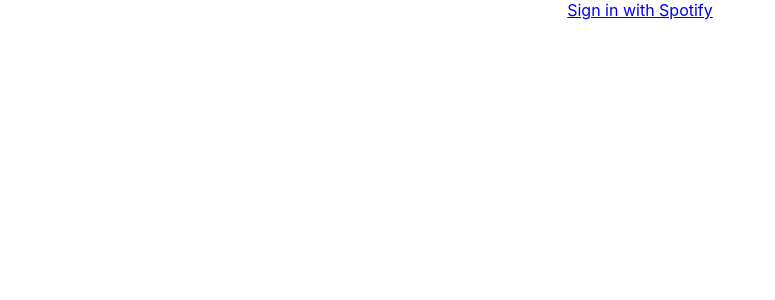
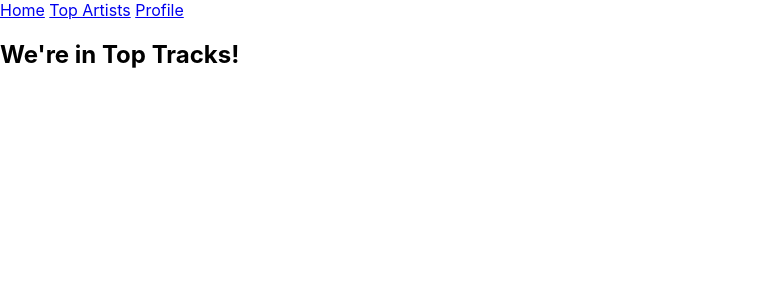
Before and after one commit to jasonbasuil/TuneTest, a React (Create React App) app: page /top-artists in a window 1280 px wide. Shown: the top 300 px of the page, without its empty margins (0-775 px from the left). Built offline with nearby package versions, Linux system fonts and the light colour scheme.

Commit message:
Added Router, Route, and Navlink to App.js.

```diff
--- a/package.json
+++ b/package.json
@@ -5,6 +5,7 @@
   "dependencies": {
     "react": "^16.8.6",
     "react-dom": "^16.8.6",
+    "react-router-dom": "^5.0.0",
     "react-scripts": "3.0.0"
   },
   "scripts": {
--- a/src/App.js
+++ b/src/App.js
@@ -1,15 +1,37 @@
-import React from 'react';
-import logo from './logo.svg';
-import './App.css';
+import React, {Component} from 'react';
+// import logo from './logo.svg';
+// import './App.css';
+
+import { BrowserRouter as Router, Route, NavLink } from 'react-router-dom';
 
 import Login from './containers/LoginView/Login.js'
+import TopArtists from './components/TopArtists.js'
+import Profile from './components/Profile.js'
 
-function App() {
-  return (
-    <div className="App">
-      <Login />
-    </div>
+
+class App extends Component {
+
+  render() {
+    return (
+      <div className="App">
+        <Router>
+          <div>
+            <div>
+                <NavLink activeClassName="active" exact to="/">Home</NavLink>{' '}
+                <NavLink activeClassName="active" to="/top-artists">Top Artists</NavLink>{' '}
+                <NavLink activeClassName="active" to="/profile">Profile</NavLink>{' '}
+            </div>
+
+            <div>
+              <Route exact path="/" component={Login}/>
+              <Route path="/top-artists" component={TopArtists} />
+              <Route path="/profile" component={Profile} />
+            </div>
+          </div>
+        </Router>
+      </div>
   );
+}
 }
 
 export default App;
--- /dev/null
+++ b/src/components/Profile.js
@@ -0,0 +1,18 @@
+import React, { Component } from 'react';
+
+class Profile extends Component {
+
+  componentDidMount() {
+
+  }
+
+  render() {
+    return (
+      <div>
+        <h2>We're in Profile!</h2>
+      </div>
+    )
+  }
+}
+
+export default Profile;
--- /dev/null
+++ b/src/components/TopArtists.js
@@ -0,0 +1,18 @@
+import React, { Component } from 'react';
+
+class TopArtists extends Component {
+
+  componentDidMount() {
+
+  }
+
+  render() {
+    return (
+      <div>
+        <h2>We're in Top Tracks!</h2>
+      </div>
+    )
+  }
+}
+
+export default TopArtists
```
Also changed, not shown: 1 other file (tests, documents, lock files or other folders).
